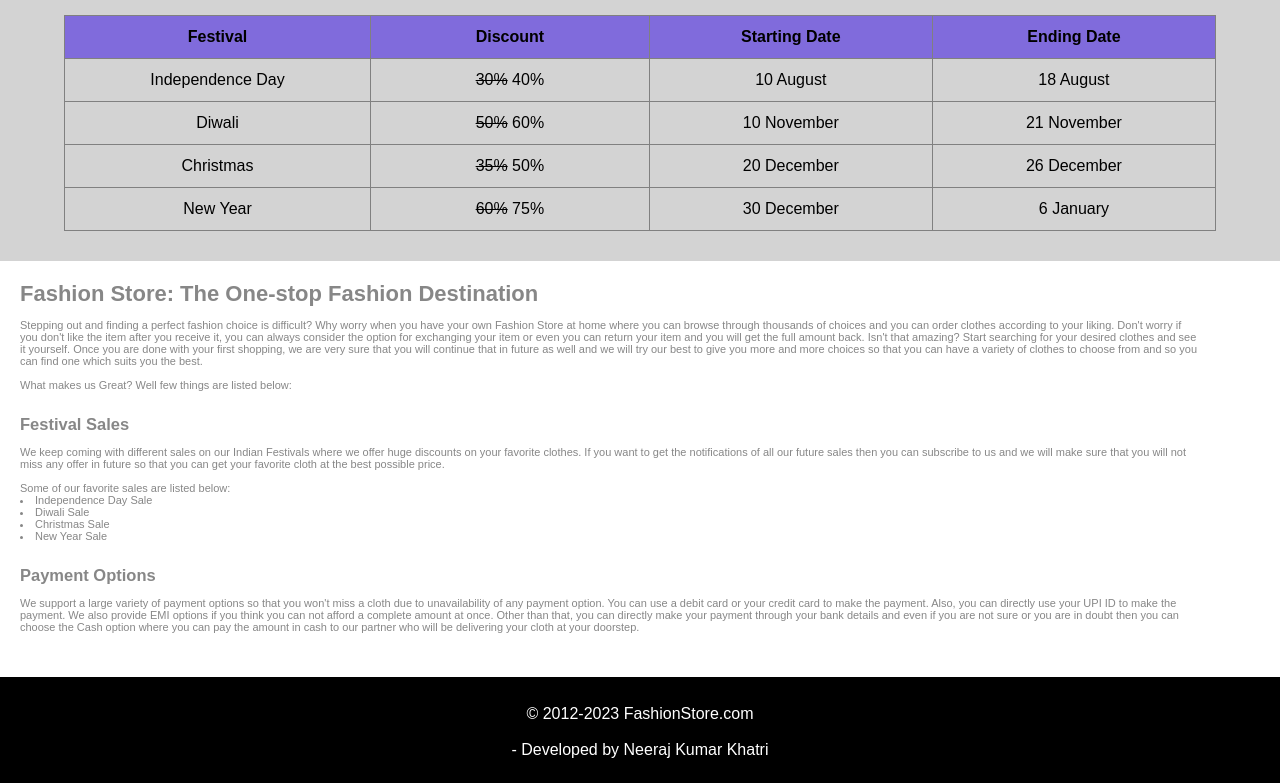
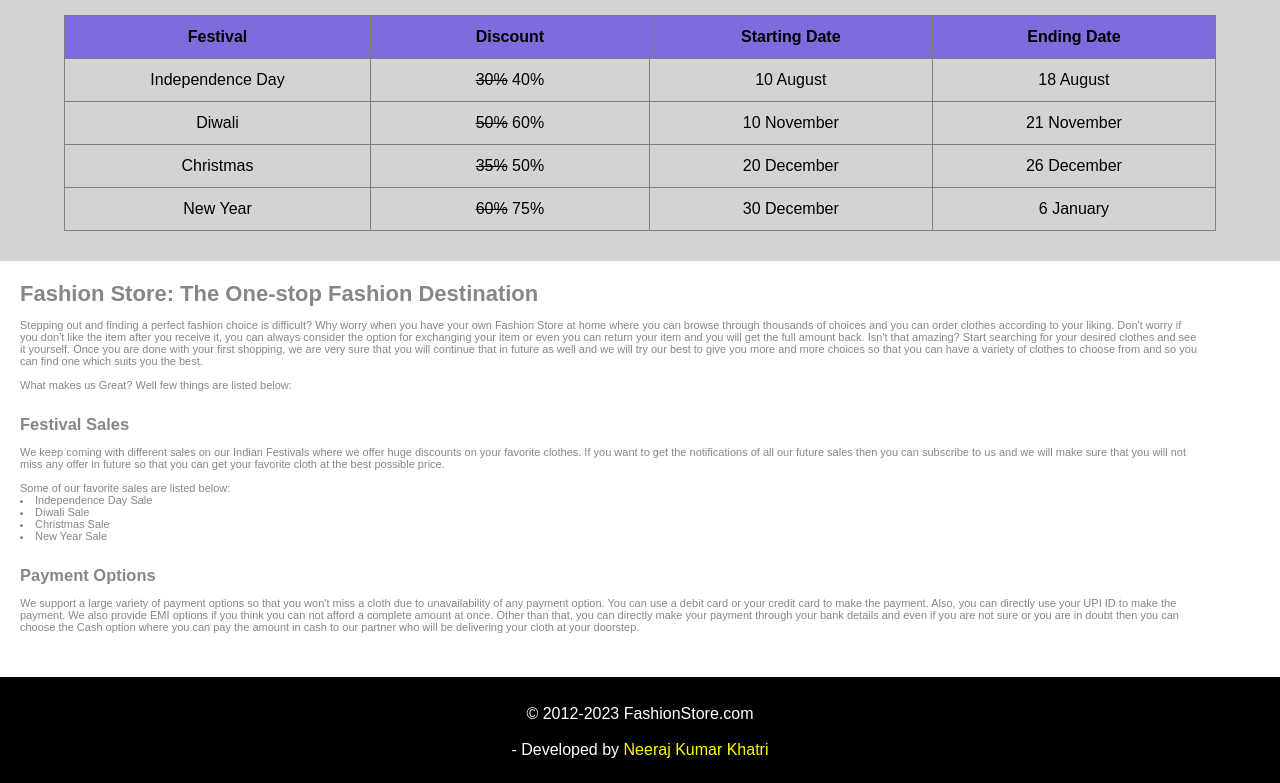
Before and after one commit to NeerajKhatri/Ecommerceproject, a plain HTML site: page index.html in a window 1280 px wide. Shown: the part 751-1534 px from the top of the page. Drawn offline with Linux system fonts and the light colour scheme.

Commit message:
Update style.css

```diff
--- a/style.css
+++ b/style.css
@@ -82,3 +82,7 @@
     color: white;
     text-align: center;
 }
+.Creater_name{
+    color: yellow;
+    font: size 16px;
+ }
```
